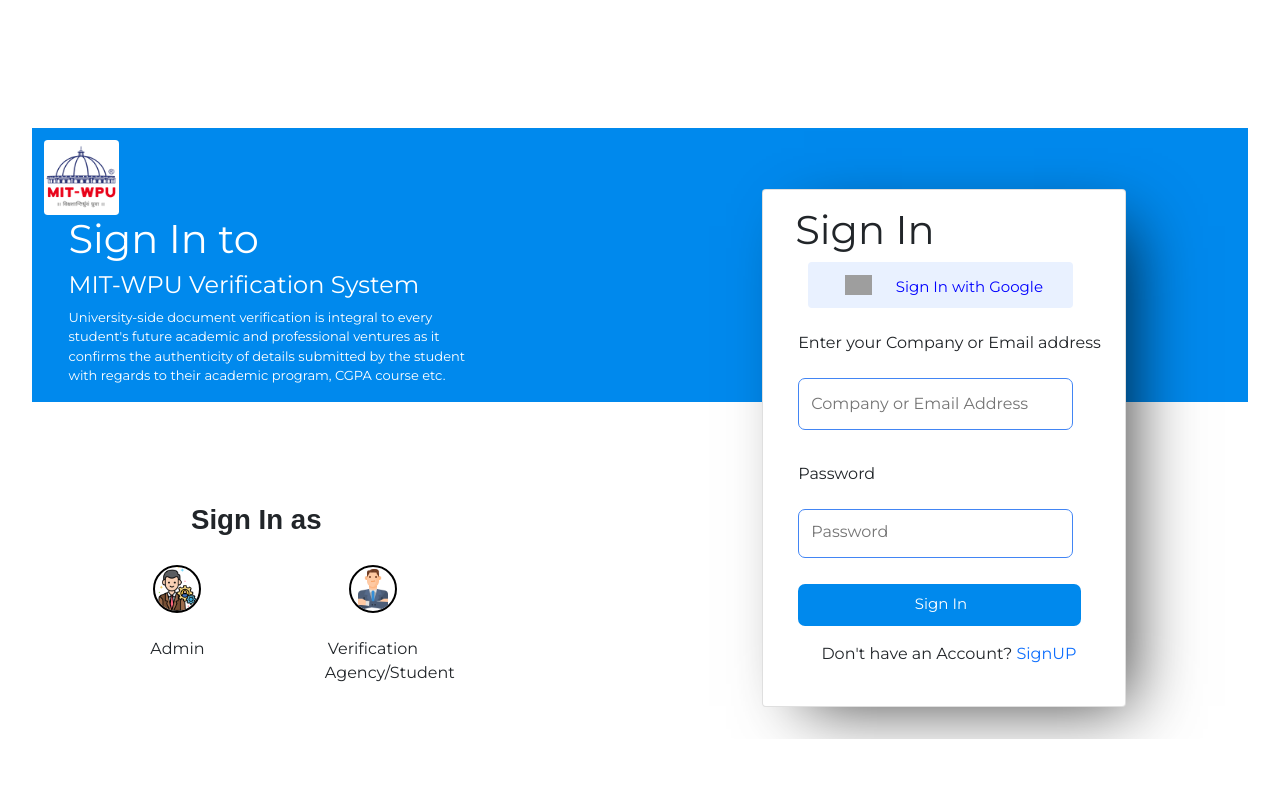
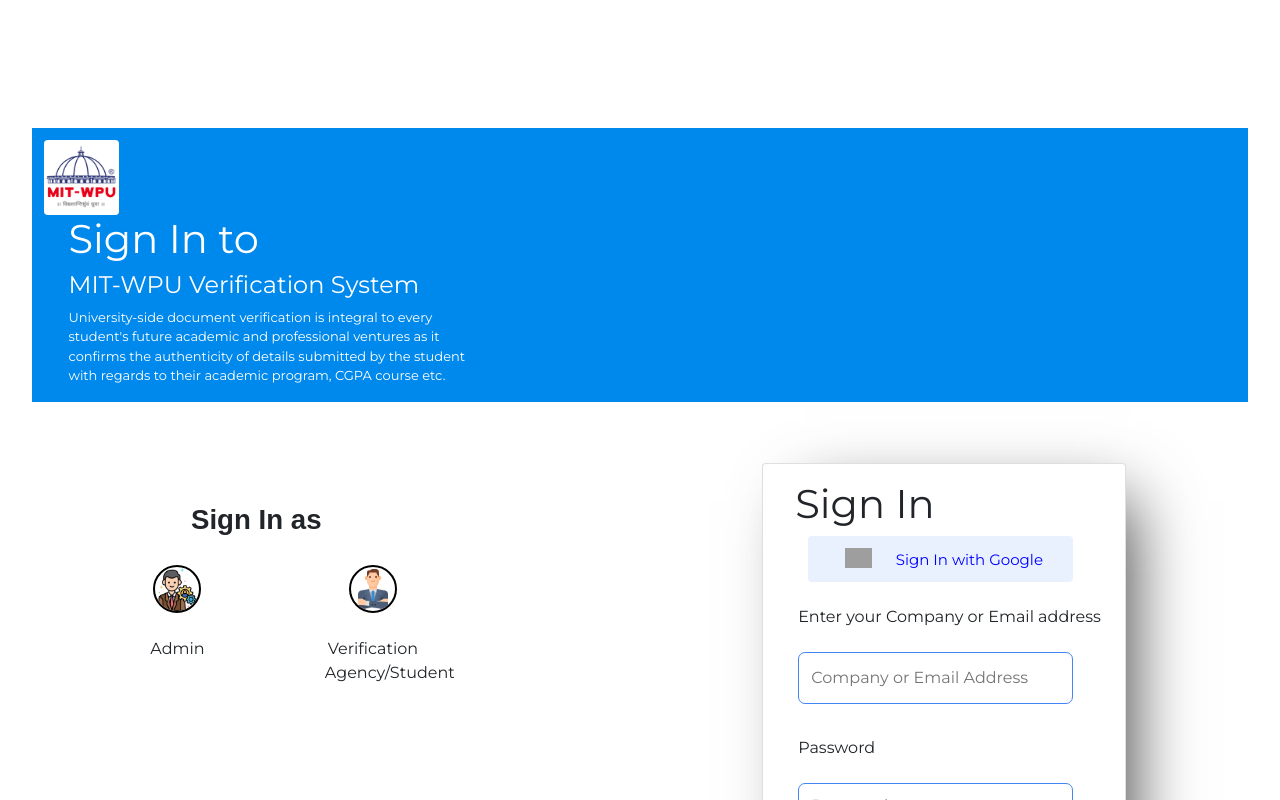
Before and after one commit to Anuj-Rathore24/Verification-module, a React (Create React App) app: page / in a window 1280 px wide. Shown: the top 800 px of the page. Built offline with nearby package versions, Linux system fonts and the light colour scheme; no server answers; grey boxes are pictures that could not be loaded.

Commit message:
design changes in SignIn Page

```diff
--- a/src/pages/login-signup/Login.jsx
+++ b/src/pages/login-signup/Login.jsx
@@ -90,7 +90,7 @@ export default function Login() {
                 <div className="signinCard" style={{
                     display: 'flex',
                     marginRight:'10%',
-                    marginTop:'-17.5%',
+                    // marginTop:'-17.5%',
                     backgroundColor: 'white',
                     float: 'right',
                     borderRadius: '4%',
--- a/src/pages/login-signup/Responsive.css
+++ b/src/pages/login-signup/Responsive.css
@@ -1,9 +1,13 @@
+body{
+    margin: 0;
+    padding: 0;
+}
 /* Phone */
 @media only screen and (max-width: 767px) {
     .ls_main {
         display: flex;
         flex-direction: column;
-        padding-top: 5%;
+        /* padding-top: 5%; */
         width: 100%;
         /* height: 75%; */
     }
@@ -57,13 +61,7 @@
     }
 
     .signinCard {
-        display: 'none';
-        margin-right: 10%;
-        margin-top: -17.5%;
-        background-color: white;
-        border-radius: 4%;
-        z-index: 1;
-        box-shadow: 23px 18px 64px -19px rgba(0, 0, 0, 0.75);
+        margin-top: -10%;
     }
 
     .profiles {
```
